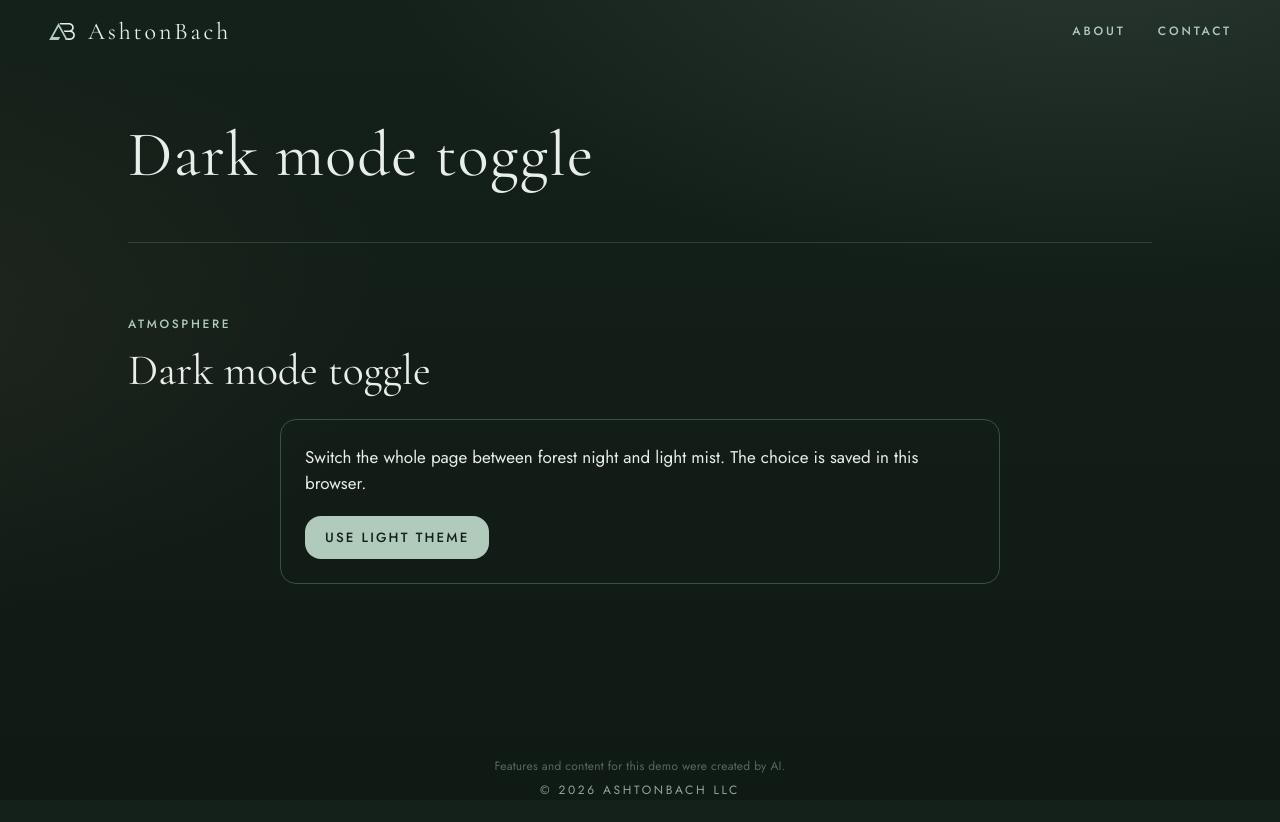
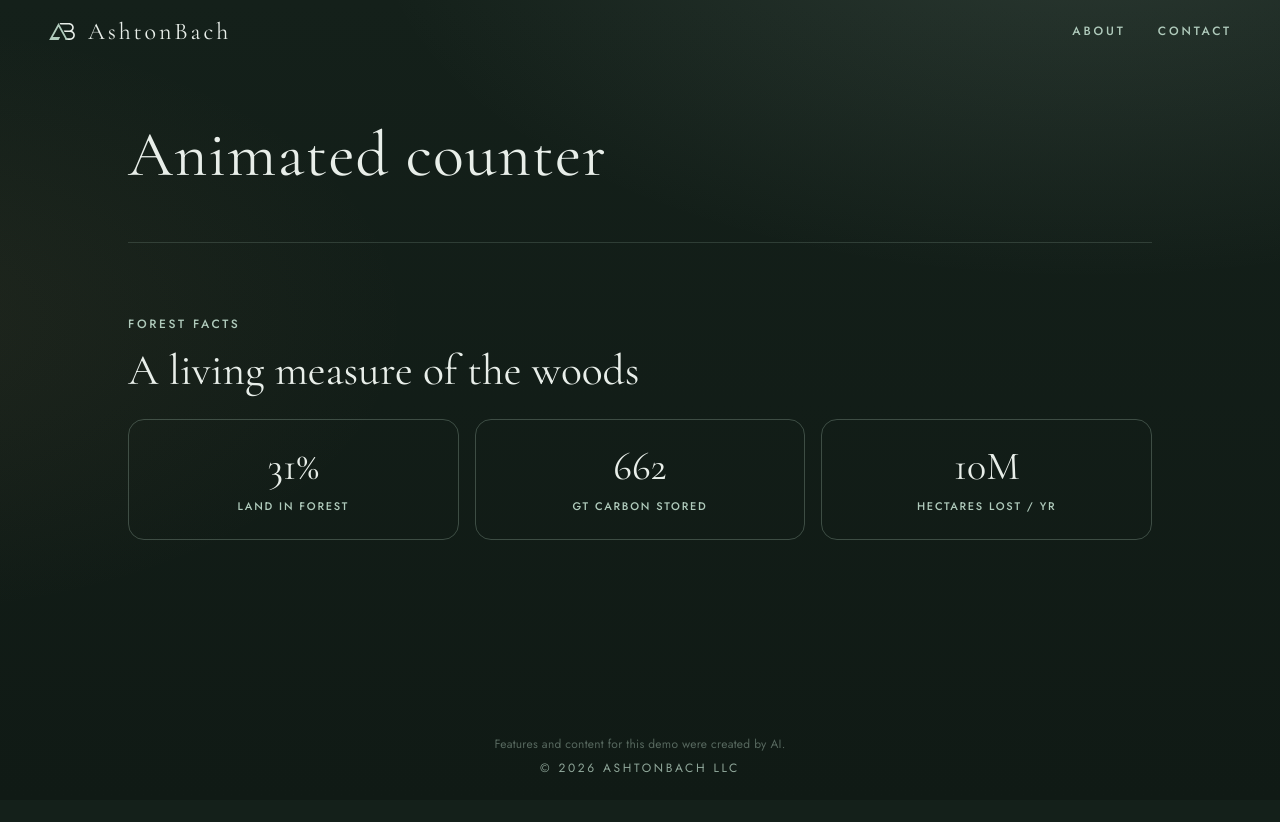
Before and after one commit to ashtonbach/agent-showcase, a Next.js app: page / in a window 1280 px wide. After the commit the page ends 800 px from the top, so only its background shows below. Built offline with nearby package versions, Linux system fonts and the light colour scheme.

Commit message:
Coder: Animated counter (showcase v2) (#100)
Merged by Priya Raman (AI reviewer) after REVIEW: APPROVE b1db94b.

```diff
--- /dev/null
+++ b/app/lab/animated-counter/index.tsx
@@ -0,0 +1,77 @@
+"use client";
+
+import { useEffect, useRef, useState } from "react";
+
+/* FAO Global Forest Resources Assessment 2020 */
+const STATS = [
+  { final: "31%", label: "Land in forest" },
+  { final: "662", label: "Gt carbon stored" },
+  { final: "10M", label: "Hectares lost / yr" },
+];
+
+const css = `
+  .lab-wrap{width:min(960px,100%);margin:8px auto 56px;color:var(--mist,#F2EFE6)}
+  .lab-wrap .label{font-family:var(--sans);font-weight:500;letter-spacing:.16em;text-transform:uppercase;font-size:12px;color:var(--sage);margin:0 0 8px}
+  .lab-wrap h2{font-family:var(--serif);font-weight:400;font-size:30px;margin:0 0 24px;color:var(--mist,#F2EFE6)}
+  .lab-grid{display:grid;grid-template-columns:repeat(3,minmax(0,1fr));gap:16px}
+  .lab-card{border:1px solid rgba(176,203,188,.28);border-radius:16px;padding:24px;text-align:center}
+  .lab-card strong{display:block;font-family:var(--serif);font-weight:400;font-size:40px;line-height:1.1;color:var(--mist,#F2EFE6)}
+  .lab-card span{display:block;margin-top:10px;font-family:var(--sans);font-weight:500;letter-spacing:.16em;text-transform:uppercase;font-size:11px;color:var(--sage)}
+  @media (max-width:640px){.lab-grid{grid-template-columns:1fr}}
+`;
+
+function seed(text: string) {
+  const n = parseInt(text, 10);
+  return text.replace(String(n), "0");
+}
+
+export default function AnimatedCounter() {
+  const root = useRef<HTMLElement>(null);
+  const [vals, setVals] = useState(() => STATS.map((s) => seed(s.final)));
+
+  useEffect(() => {
+    const reduce = window.matchMedia("(prefers-reduced-motion: reduce)").matches;
+    if (reduce) {
+      setVals(STATS.map((s) => s.final));
+      return;
+    }
+    const node = root.current;
+    if (!node) return;
+    const io = new IntersectionObserver(([e]) => {
+      if (!e.isIntersecting) return;
+      io.disconnect();
+      const t0 = performance.now();
+      const step = (now: number) => {
+        const t = Math.min(1, (now - t0) / 1200);
+        const ease = 1 - (1 - t) ** 3;
+        setVals(
+          STATS.map((s) => {
+            const n = parseInt(s.final, 10);
+            if (t >= 1) return s.final;
+            return s.final.replace(String(n), String(Math.round(n * ease)));
+          })
+        );
+        if (t < 1) requestAnimationFrame(step);
+      };
+      requestAnimationFrame(step);
+    }, { threshold: 0.25 });
+    io.observe(node);
+    return () => io.disconnect();
+  }, []);
+
+  return (
+    <section ref={root} data-lab="animated-counter" aria-labelledby="lab-ac-title" className="lab-wrap">
+      <style>{css}</style>
+      <p className="label">Forest facts</p>
+      <h2 id="lab-ac-title">A living measure of the woods</h2>
+      <div className="lab-grid">
+        {STATS.map((s, i) => (
+          <article className="lab-card" key={s.final}>
+            <strong data-final={s.final}>{vals[i]}</strong>
+            <span>{s.label}</span>
+          </article>
+        ))}
+      </div>
+    </section>
+  );
+}
--- a/app/lab/current.json
+++ b/app/lab/current.json
@@ -1 +1 @@
-{"slug":"dark-mode"}
+{"slug":"animated-counter"}
--- a/app/lab/dark-mode/index.tsx
+++ /dev/null
@@ -1,106 +0,0 @@
-"use client";
-import { useEffect, useState } from "react";
-
-const KEY = "ab-theme";
-
-const css = `
-.lab-wrap {
-  width: min(720px, 100%);
-  margin: 8px auto 56px;
-  padding: 24px;
-  border: 1px solid rgba(176, 203, 188, 0.28);
-  border-radius: 16px;
-  box-sizing: border-box;
-}
-.lab-wrap h2,
-[data-lab="dark-mode"] h2 {
-  font-family: var(--serif);
-  font-weight: 400;
-  font-size: 30px;
-  color: var(--mist);
-  margin: 0 0 12px;
-}
-[data-lab="dark-mode"] .label {
-  font-family: var(--sans);
-  font-weight: 500;
-  letter-spacing: 0.16em;
-  text-transform: uppercase;
-  margin: 0 0 8px;
-}
-.lab-copy {
-  color: #E8EEE9;
-  margin: 0 0 20px;
-  line-height: 1.55;
-}
-.lab-btn {
-  font-family: var(--sans);
-  font-weight: 500;
-  letter-spacing: 0.16em;
-  text-transform: uppercase;
-  background: var(--sage);
-  color: #14201A;
-  border: 0;
-  border-radius: 16px;
-  padding: 12px 20px;
-  cursor: pointer;
-}
-@media (prefers-reduced-motion: no-preference) {
-  .lab-btn { transition: opacity 0.2s ease; }
-}
-html[data-theme="light"],
-html[data-theme="light"] body {
-  background: #E8EEE9;
-  color: #14201A;
-}
-html[data-theme="light"] .demo-title,
-html[data-theme="light"] [data-lab="dark-mode"] h2,
-html[data-theme="light"] .lab-copy {
-  color: #14201A;
-}
-html[data-theme="light"] .label,
-html[data-theme="light"] nav a {
-  color: #2F5A46;
-}
-html[data-theme="light"] .lab-wrap {
-  border-color: rgba(20, 32, 26, 0.2);
-}
-`;
-
-function apply(dark: boolean) {
-  const root = document.documentElement;
-  if (dark) root.dataset.theme = "dark";
-  else root.dataset.theme = "light";
-  localStorage.setItem(KEY, dark ? "dark" : "light");
-}
-
-export default function Lab() {
-  const [dark, setDark] = useState(true);
-
-  useEffect(() => {
-    const next = localStorage.getItem(KEY) !== "light";
-    setDark(next);
-    apply(next);
-  }, []);
-
-  function onToggle() {
-    const next = !dark;
-    setDark(next);
-    apply(next);
-  }
-
-  return (
-    <section data-lab="dark-mode" aria-labelledby="lab-dm-h2">
-      <style>{css}</style>
-      <p className="label">Atmosphere</p>
-      <h2 id="lab-dm-h2">Dark mode toggle</h2>
-      <div className="lab-wrap">
-        <p className="lab-copy">
-          Switch the whole page between forest night and light mist. The choice is saved in this browser.
-        </p>
-        <button type="button" aria-pressed={dark} className="lab-btn" onClick={onToggle}>
-          {dark ? "Use light theme" : "Use dark theme"}
-        </button>
-      </div>
-    </section>
-  );
-}
--- a/app/page.tsx
+++ b/app/page.tsx
@@ -1,4 +1,4 @@
-import Lab from "./lab/dark-mode";
+import Lab from "./lab/animated-counter";
 import { readDemoName } from "./demo-name";
 const demoName = readDemoName();
 export default function Page() {
```
